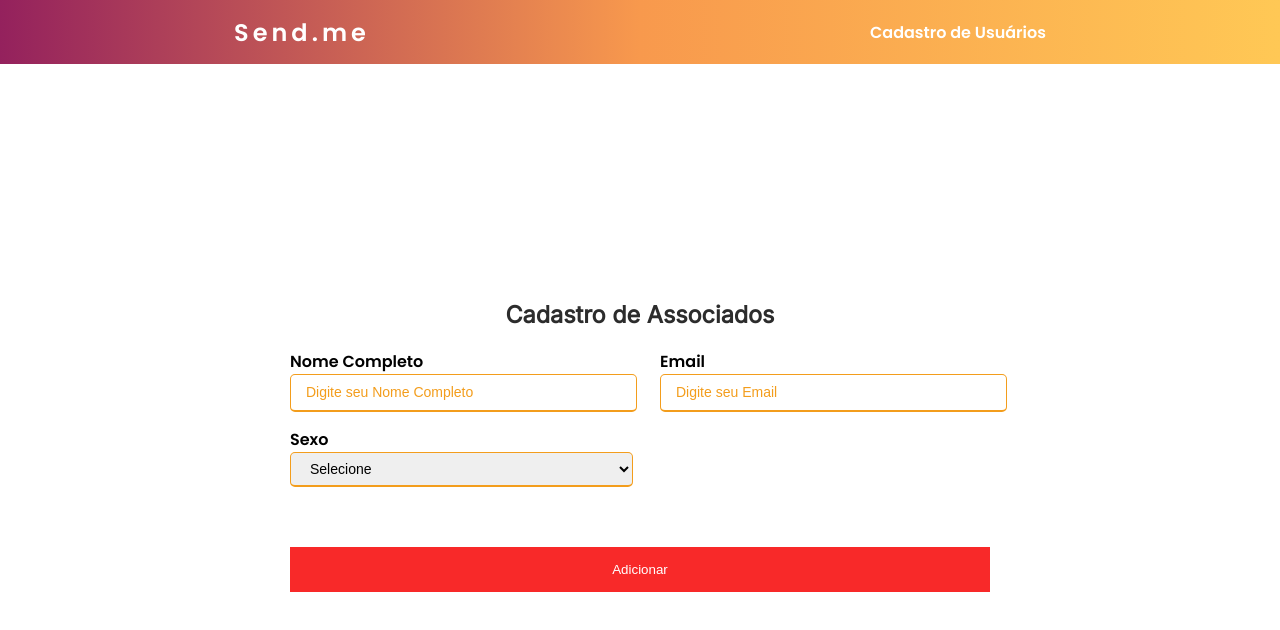
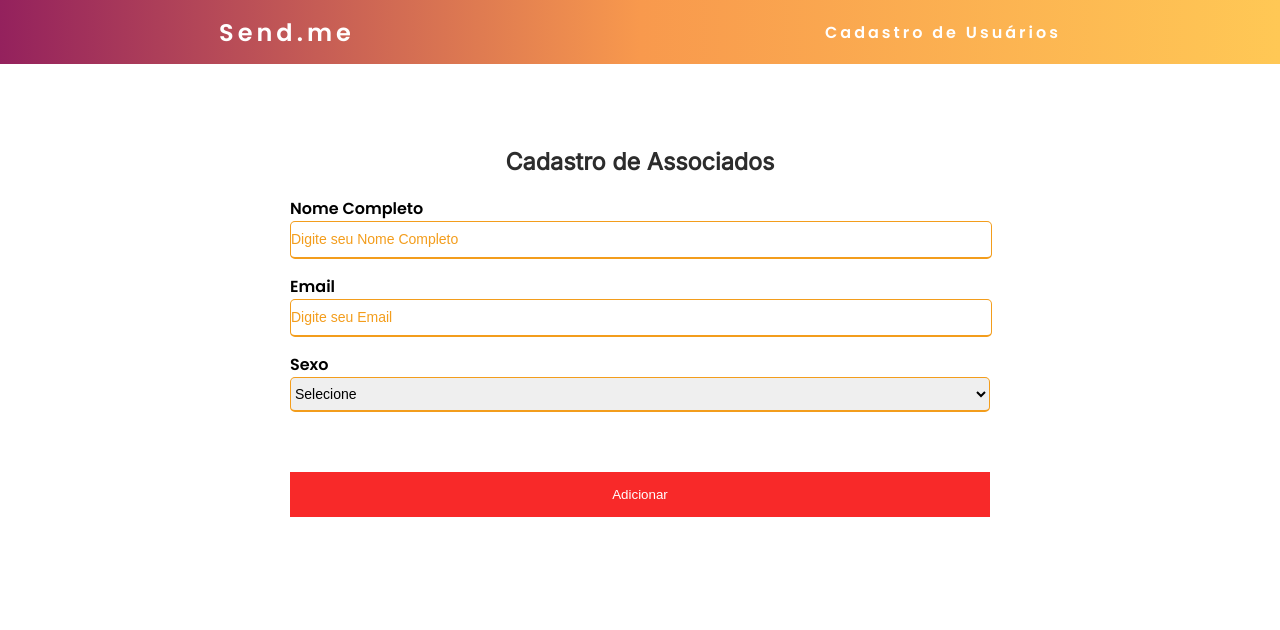
Before and after one commit to The-Seven-DSM/Send.me-FrontEnd-2022-2, a React (Create React App) app: page /cadastro_usuario in a window 1280 px wide. Shown: the top 630 px of the page. Built offline with nearby package versions, Linux system fonts and the light colour scheme.

Commit message:
finalização do formulário

```diff
--- a/src/App.css
+++ b/src/App.css
@@ -1,9 +1,11 @@
 @import url('https://fonts.googleapis.com/css2?family=Inter:wght@200&family=Poppins:ital,wght@0,600;1,200&display=swap');
 @import url('https://fonts.googleapis.com/css2?family=Inter&display=swap');
+
 * {
   margin: 0;
   padding: 0;
 }
+
 a {
   color: #fff;
   text-decoration: none;
@@ -37,6 +39,7 @@ main{
   background: #ccc;
   margin: 50px;
 }
+
 /* -------------------------------------------------- NAVBAR -------------------------------------------------- */
 
 .logo {
@@ -47,6 +50,8 @@ nav {
   display: flex;
   justify-content: space-around;
   align-items: center;
+  position: fixed;
+  width: 100%;
   font-family: system-ui, -apple-system, Helvetica, Arial, sans-serif;
   background: linear-gradient(to right, #94215d , #f8994d, #ffc855 );
   height: 8vh;
@@ -59,13 +64,15 @@ nav {
   letter-spacing: 3px;
   margin-left: 32px;
 }
+
 @media (max-width: 991px) {
-  body {
-    overflow-x: hidden;
+  .logo{
+    font-size: 20px;
+    letter-spacing: 1px;
   }
-}
-.nav-list li{
-  letter-spacing: 0;
+  .nav-list li{
+    letter-spacing: 0;
+  }
 }
 
 /* -------------------------------------------------- TABLE -------------------------------------------------- */
@@ -109,7 +116,7 @@ table{
 }
 
 .table-section{
-  height: 300px;
+  height: 330px;
   overflow-y: scroll;
   padding: 0 120px;
 }
@@ -156,14 +163,15 @@ tr:hover td{
 #status{
   border-radius: 50%;
   background: #f82929;
-  padding: 10px;
+  padding: 7px;
   cursor: pointer;
   border: 0;
+  margin-bottom: 10px;
 }
 #statusV{
   border-radius: 50%;
   background: green;
-  padding: 10px;
+  padding: 7px;
   cursor: pointer;
   border: 0;
 }
@@ -181,6 +189,7 @@ tr:hover td{
   color: #000;
   border: 0;
 }
+
 @media(max-width:991px){
   .table-section{
     padding: 0 10px;
@@ -200,12 +209,12 @@ tr:hover td{
 }
 
 /* -------------------------------------------------- CADASTRO DE USUARIOS -------------------------------------------------- */
+
 .fundinho{
   display: flex;
-  height: 100vh;
   justify-content: center;
-  padding: 10px;
   align-items: center;
+  height: 90vh;
 }
 .container{
   max-width: 700px;
@@ -223,29 +232,28 @@ tr:hover td{
 .container form .detail{
   display: flex;
   flex-wrap: wrap;
-  justify-content: space-between;
+  justify-content: center;
+  flex-direction: column;
   margin: 20px 0 12px 0;
 }
 form .detail .input-box{
   margin-bottom: 15px;
-  width: calc(100% / 2 - 20px);
+  width: 100%;
 }
 .detail .input-box input{
   height: 35px;
   width: 100%;
   outline: none;
   border-radius: 5px;
-  padding-left: 15px;
   border: 1px solid #f39d1c;
   font-size: 14px;
   border-bottom-width: 2px;
 }
 .detail .input-box select{
   height: 35px;
-  width: 104%;
+  width: 100%;
   outline: none;
   border-radius: 5px;
-  padding-left: 15px;
   border: 1px solid #f39d1c;
   font-size: 14px;
 
@@ -268,7 +276,8 @@ form .botao input{
   color: #fff;
   cursor: pointer;
 }
-@media(max-width:991px){
+
+@media(max-width:768px){
 .container{
   max-width: 100%;
 }
@@ -276,4 +285,5 @@ form .detail .input-box{
   margin-bottom: 15px;
   width: 100%;
 }
+
 }
--- a/src/components/Editor/editor.js
+++ b/src/components/Editor/editor.js
@@ -17,7 +17,7 @@ const Editor = () => {
             <h3>Verificar Email / Editar Email</h3>
         </div>
         <div className="editor">
-        <div className="pdf">
+            <div className="pdf">
                 <h3>pdf</h3>
             </div>
             <JoditEditor
@@ -32,7 +32,7 @@ const Editor = () => {
         </div>
         <div className="send">
                 <button className="push">Validar Email</button>
-                <button className="empty">Enviar Emails</button>
+                <button className="empty">Enviar Email</button>
             </div>
         </>
         );
--- a/src/components/Table/table.js
+++ b/src/components/Table/table.js
@@ -4,8 +4,14 @@ import Header from "../Header/header";
 // import { FaCheckCircle } from "react-icons/fa";
 // import { FaRegCheckCircle } from "react-icons/fa";
 
+
 const Table = () => {
 
+    const Link = () => {
+
+        // eslint-disable-next-line no-restricted-globals
+        location.href = `/editor`
+    }
     return (
         <>
         <Header />
@@ -13,66 +19,69 @@ const Table = () => {
             <div className="search">
               <input type="text" placeholder="Nome"/>
               <select>
-                    <option value="0">Selecione</option>
-                    <option value="1">Teste1</option>
-                    <option value="2">Teste2</option>
+                    <option value="0">Selecione o Caderno</option>
+                    <option value="1">Cidade</option>
+                    <option value="2">Executivo I</option>
+                    <option value="3">Executivo II</option>
                 </select>
             </div>
             <div className="table-section">
             <table>
                 <thead>
                     <tr>
+
                         <th>Nome</th>
                         <th>Email</th>
                         <th>Caderno</th>
                         <th>Status</th>
+
                     </tr>
                 </thead>
                 <tbody>
-                    <tr>
-                        <td>Wallace da Silva</td>
+                    <tr onClick={Link}>
+                        <td>Wallace da Silva </td>
                         <td>wllcfelipe@gmail.com</td>
                         <td>Executivo I</td>
                         <td><Button /></td>
 
                     </tr>
-                    <tr>
+                    <tr onClick={Link}>
                         <td>Wallace da Silva</td>
                         <td>wllcfelipe@gmail.com</td>
                         <td>Executivo II</td>
                         <td><Button /></td>
                     </tr>
-                    <tr>
+                    <tr onClick={Link}>
                         <td>Wallace da Silva</td>
                         <td>wllcfelipe@gmail.com</td>
                         <td>Cidade</td>
                         <td><Button /></td>
                     </tr>
-                    <tr>
+                    <tr onClick={Link}>
                         <td>Wallace da Silva</td>
                         <td>wllcfelipe@gmail.com</td>
                         <td>Executivo I</td>
                         <td><Button /></td>
                     </tr>
-                    <tr>
+                    <tr onClick={Link}>
                         <td>Wallace da Silva</td>
                         <td>wllcfelipe@gmail.com</td>
                         <td>Executivo I</td>
                         <td><Button /></td>
                     </tr>
-                    <tr>
+                    <tr onClick={Link}>
                         <td>Wallace da Silva</td>
                         <td>wllcfelipe@gmail.com</td>
                         <td>Executivo II</td>
                         <td><Button /></td>
                     </tr>
-                    <tr>
+                    <tr onClick={Link}>
                         <td>Wallace da Silva</td>
                         <td>wllcfelipe@gmail.com</td>
                         <td>Caderno</td>
                         <td><Button /></td>
                     </tr>
-                    <tr>
+                    <tr onClick={Link}>
                         <td>Wallace da Silva</td>
                         <td>wllcfelipe@gmail.com</td>
                         <td>Caderno</td>
```
